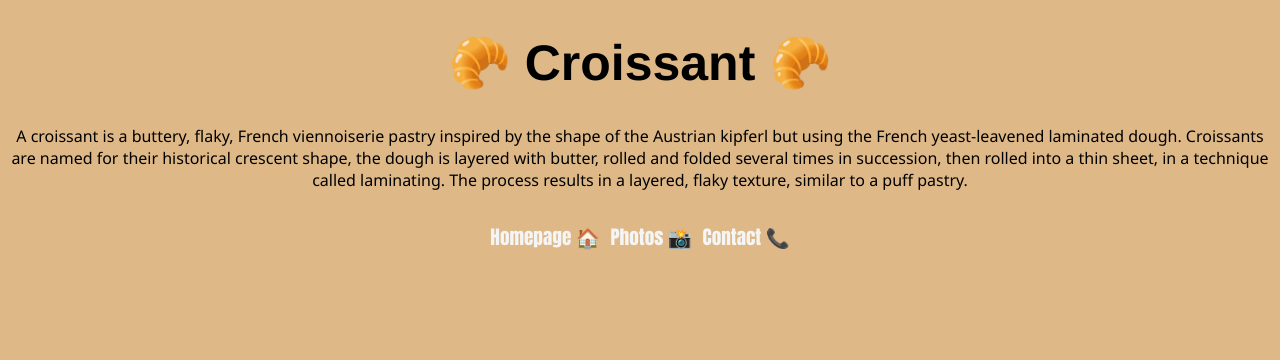
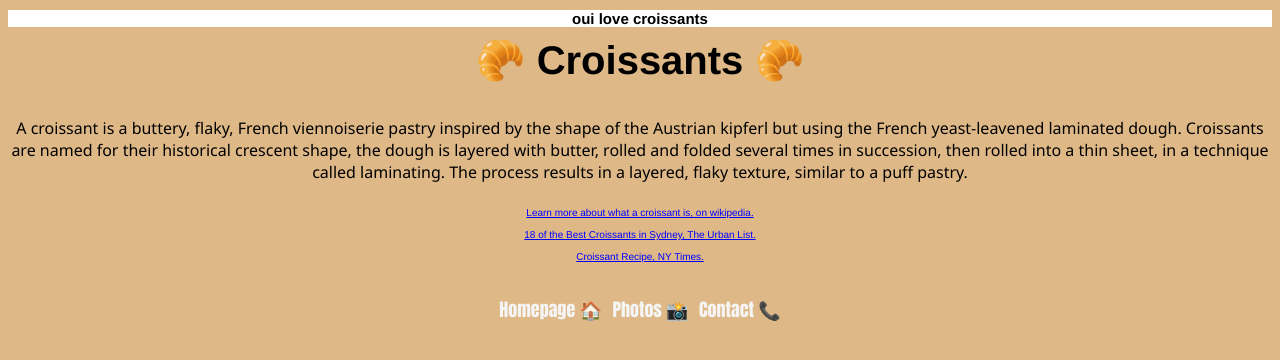
Before and after one commit to sanjra/croissant, a plain HTML site: page index.html in a window 1280 px wide. Drawn offline with Linux system fonts and the light colour scheme.

Commit message:
SEO updates

```diff
--- a/index.html
+++ b/index.html
@@ -2,13 +2,18 @@
 <html lang="en">
   <head>
     <meta charset="UTF-8" />
+    <meta
+      name="description"
+      content="This is a fan page dedicated to a genuine love of croissants across the world, based in Sydney."
+    />
     <meta http-equiv="X-UA-Compatible" content="IE=edge" />
     <meta name="viewport" content="width=device-width, initial-scale=1.0" />
     <link href="src/style.css" rel="stylesheet" />
-    <title>Croissant 🥐</title>
+    <title>Croissants 🥐 | oui love croissants</title>
   </head>
   <body>
-    <h1>🥐 Croissant 🥐</h1>
+    <h1>oui love croissants</h1>
+    <h2>🥐 Croissants 🥐</h2>
     <p>
       A croissant is a buttery, flaky, French viennoiserie pastry inspired by
       the shape of the Austrian kipferl but using the French yeast-leavened
@@ -18,10 +23,42 @@
       laminating. The process results in a layered, flaky texture, similar to a
       puff pastry.
     </p>
+    <p>
+      <a
+        class="external-links"
+        href="https://en.wikipedia.org/wiki/Croissant"
+        target="_blank"
+        title="Go to Wiki Croissant"
+        >Learn more about what a croissant is, on wikipedia.</a
+      >
+      <br />
+      <a
+        class="external-links"
+        href="https://www.theurbanlist.com/sydney/a-list/best-croissants-sydney"
+        target="_blank"
+        title="The Urban List"
+        >18 of the Best Croissants in Sydney, The Urban List.</a
+      >
+      <br />
+      <a
+        class="external-links"
+        href="https://cooking.nytimes.com/recipes/1022053-croissants"
+        target="_blank"
+        title="NY Times Croissant"
+        >Croissant Recipe, NY Times.</a
+      >
+    </p>
+
     <footer>
-      <a class="p-5" href="index.html">Homepage 🏠</a>
-      <a class="p-5" href="photo/photo.html">Photos 📸</a>
-      <a class="p-5" href="contact.html">Contact 📞</a>
+      <a title="oui love croissants homepage" class="p-5" href="index.html"
+        >Homepage 🏠</a
+      >
+      <a title="oui love croissants photos" class="p-5" href="photo/photo.html"
+        >Photos 📸</a
+      >
+      <a title="oui love croissants contact" class="p-5" href="contact.html"
+        >Contact 📞</a
+      >
     </footer>
   </body>
 </html>
--- a/src/style.css
+++ b/src/style.css
@@ -4,16 +4,24 @@ body {
 
 h1,
 h2,
-h3 {
+h3,
+h4 {
   text-align: center;
   font-family: "Franklin Gothic Medium", "Arial Narrow", Arial, sans-serif;
 }
 
 h1 {
-  font-size: 50px;
+  font-size: 15px;
+  background: white;
 }
 
-h3 {
+h2 {
+  font-size: 40px;
+  margin-top: 10px;
+}
+
+h4 {
+  margin-top: 10px;
   color: whitesmoke;
   font-size: 20px;
 }
@@ -31,11 +39,16 @@ a {
   font-family: Impact, Haettenschweiler, "Arial Narrow Bold", sans-serif;
 }
 
+.external-links {
+  color: blue;
+  font-size: 10px;
+  font-family: "Franklin Gothic Medium", "Arial Narrow", Arial, sans-serif;
+  text-decoration: underline;
+}
+
 img {
   border-radius: 12px;
   display: inline-block;
-  max-width: 400px;
-  max-height: 700px;
 }
 
 .contact-email {
@@ -45,7 +58,7 @@ img {
 
 footer {
   text-align: center;
-  font-size: larger;
+  font-size: 18px;
   padding-top: 15px;
   padding-bottom: 50px;
 }
```
Also changed, not shown: contact.html (+26 -9 lines), photo/photo.html (+21 -10 lines).
